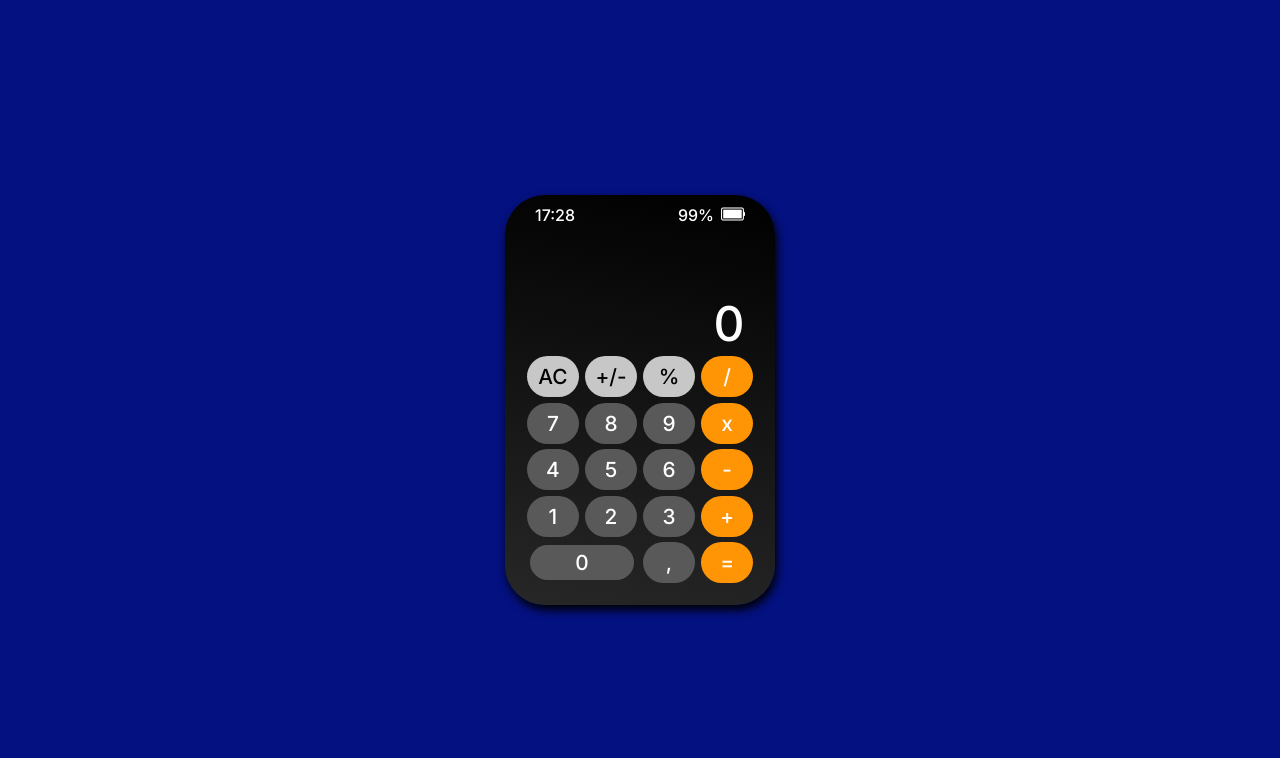
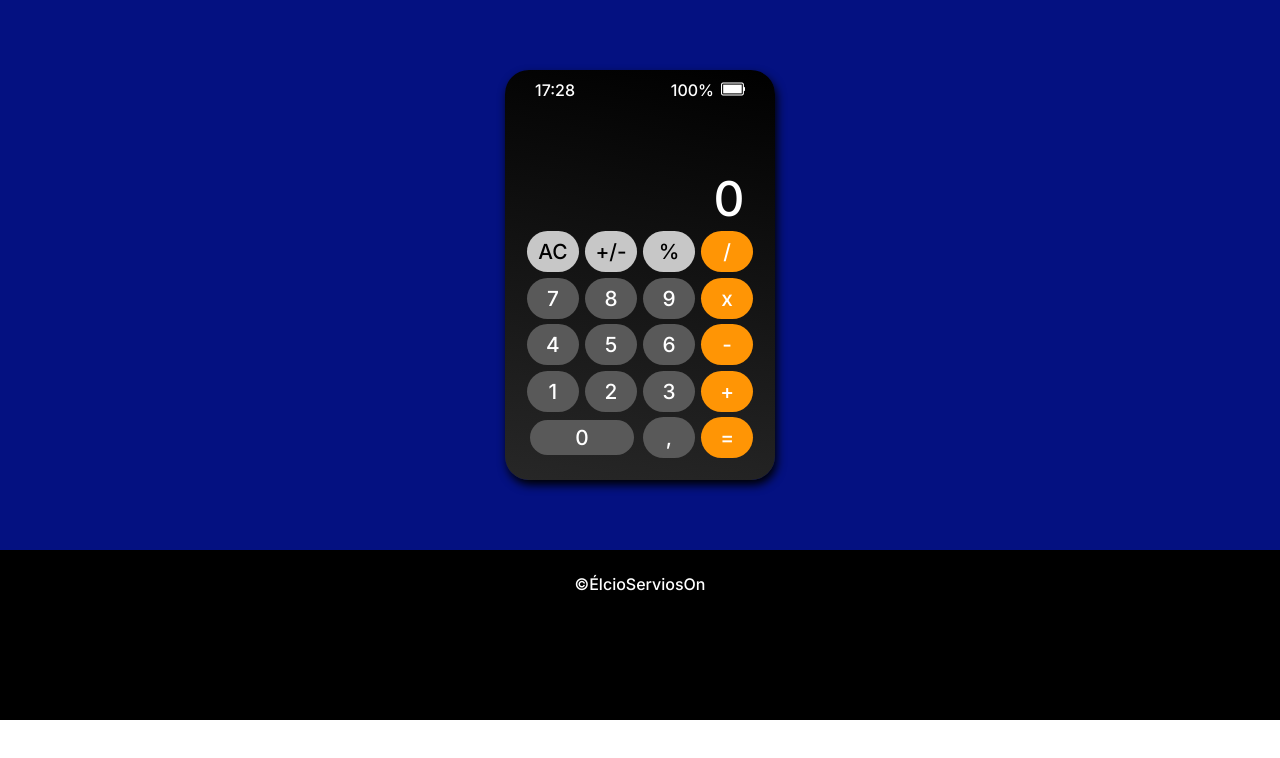
Before and after one commit to ElcioReis3/projeto-calculadora-grid, a plain HTML site: page index.html in a window 1280 px wide. Drawn offline with Linux system fonts and the light colour scheme.

Commit message:
Projeto em produção

```diff
--- a/css/estilo.css
+++ b/css/estilo.css
@@ -32,10 +32,10 @@
     font-weight: 500;
 }
 
-body {
+main {
     background: #8590f9;
-    height: 100vh;
-    width: 100vw;
+    width: 100%;
+    height: 100%;
     display: grid;
     justify-content: center;
     align-items: center;
@@ -43,13 +43,14 @@ body {
     animation-duration: 5s;
     animation-timing-function: ease-out;
     animation-iteration-count: infinite;
+    padding: 70px;
 }
 
 .container {
     height: 410px;
     width: 270px;
     background: linear-gradient(190deg, black, rgb(39, 39, 39));
-    border-radius: 40px;
+    border-radius: 24px;
     box-shadow: 2px 5px 10px rgb(0, 0, 0);
     padding: 7%;
     display: grid;
@@ -110,3 +111,12 @@ button {
     color: #FF9505;
     transition: 0.7ms;
 }
+
+footer {
+    width: 100%;
+    height: 170px;
+    background: #000;
+    text-align: center;
+    color: #FFF;
+    padding: 24px;
+}
--- a/index.html
+++ b/index.html
@@ -5,14 +5,15 @@
   <meta charset="UTF-8">
   <meta name="viewport" content="width=device-width, initial-scale=1.0">
   <link rel="stylesheet" type="text/css" href="css/estilo.css">
-  <title>Calculadora</title>
+  <title>Calculadora com Grid</title>
 
 </head>
 
 <body>
+  <main>
     <div class="container">
       <p id="displauHours" style="position: absolute;color:#FFF;top: 10px;left: 30px;">0:00</p>
-    <p style="position: absolute;color:#FFF;top: 10px;right: 61px;">99%</p>
+      <p id="batery" style="position: absolute;color:#FFF;top: 10px;right: 61px;">100%</p>
       <img src="/assets/img/bateria-cheia.png" style="position: absolute;top: 7px;right: 30px;">
       <p class="display__container">0</p>
       <button class="btn__grey" value="AC">AC</button>
@@ -35,6 +36,10 @@
       <button class="btn__number" value=",">,</button>
       <button class="btn_colorYellow" value="=">=</button>
     </div>
+  </main>
+  <footer>
+    <p>&copy;ÉlcioServiosOn</p>
+  </footer>
 
   <script src="js/hours.js"></script>
   <script src="js/javascript.js"></script>
--- a/js/hours.js
+++ b/js/hours.js
@@ -1,4 +1,5 @@
 const clock = document.getElementById("displauHours");
+let batery = document.getElementById("batery");
 
 function showClock() {
     let date = new Date;
@@ -8,7 +9,7 @@ function showClock() {
 
 
     clock.innerHTML = `${hours}:${minutes}`
-}
+};
 
 setInterval(() => {
     showClock()
@@ -16,4 +17,4 @@ setInterval(() => {
 
 function addZero(x) {
     return x < 10 ? "0" + x : x
-}
+};
```
Lines whose indentation alone changed are shown as unchanged.
